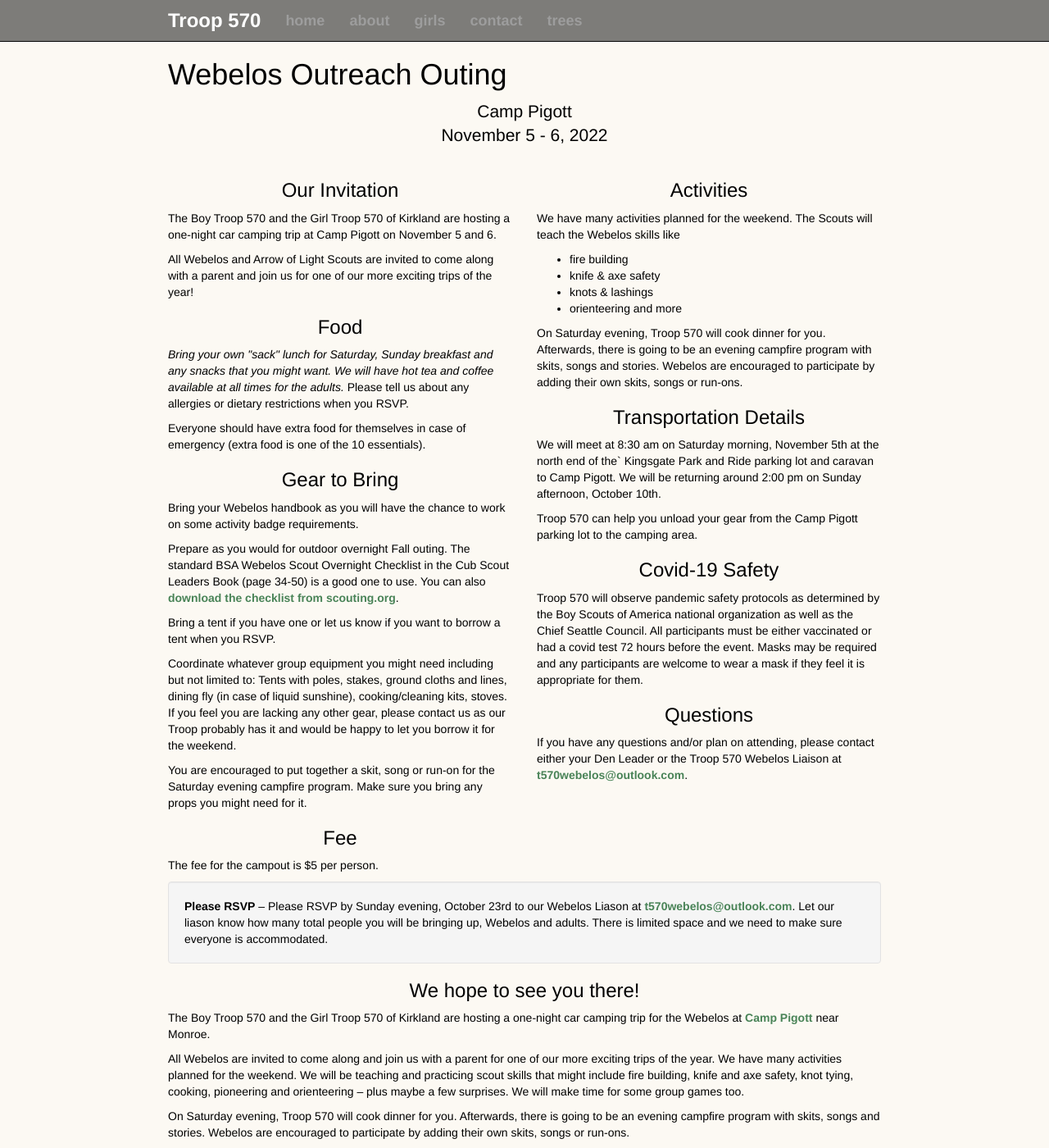
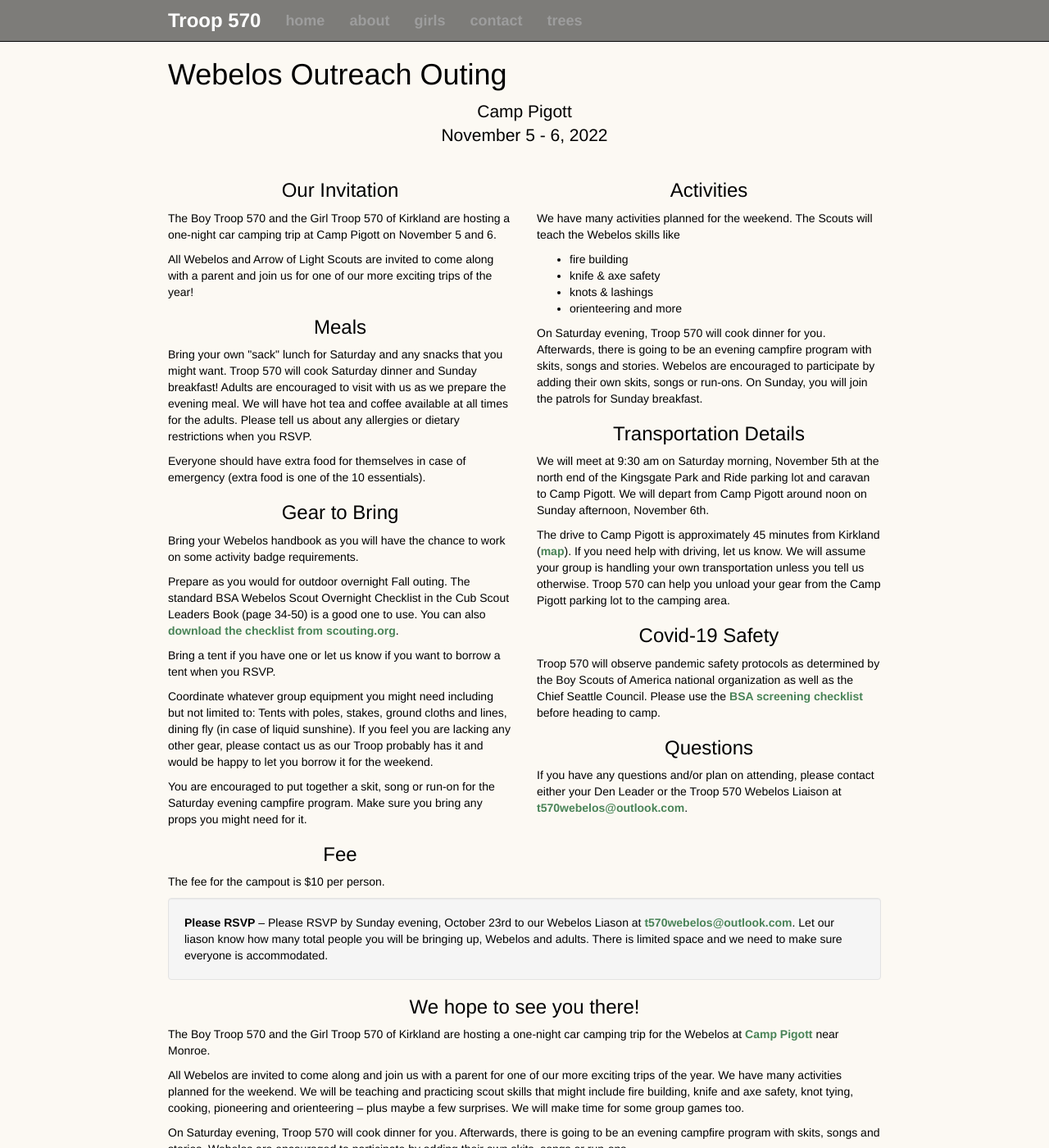
Before and after one commit to troop570/troop570.github.io, a Jekyll site: the page built from webelos/index.html, in a window 1280 px wide and 1400 px high. Shown: the whole window at 82% size. Built offline with Jekyll 4.4.1, drawn with Linux system fonts in a browser that asks for light colours; nearby versions of some CDN libraries; some of the changed text lies outside the part shown.

Commit message:
Update index.html
Per edits from Nina

```diff
--- a/webelos/index.html
+++ b/webelos/index.html
@@ -63,9 +63,10 @@ title: Webelos Outreach Outing
   <p>
     All Webelos and Arrow of Light Scouts are invited to come along with a parent and join us for one of our more exciting trips of the year!
   </p>
-  <h3 class="text-center">Food</h3>
+  <h3 class="text-center">Meals</h3>
   <p>
-    <em>Bring your own "sack" lunch for Saturday, Sunday breakfast and any snacks that you might want. We will have hot tea and coffee available at all times for the adults.</em>
+    Bring your own "sack" lunch for Saturday and any snacks that you might want. Troop 570 will cook Saturday dinner and Sunday breakfast!
+    Adults are encouraged to visit with us as we prepare the evening meal.  We will have hot tea and coffee available at all times for the adults.
     Please tell us about any allergies or dietary restrictions when you RSVP.
   </p>
   <p>Everyone should have extra food for themselves in case of emergency (extra
@@ -88,14 +89,13 @@ title: Webelos Outreach Outing
 
     <p>Coordinate whatever group equipment you might need including but not limited
     to: Tents with poles, stakes, ground cloths and lines, dining fly (in case of
-    liquid sunshine), cooking/cleaning kits, stoves. If you feel you are lacking
-    any other gear, please contact us as our Troop probably has it and would be
-    happy to let you borrow it for the weekend.</p>
+    liquid sunshine). If you feel you are lacking any other gear, please contact us
+    as our Troop probably has it and would be happy to let you borrow it for the weekend.</p>
 
     <p>You are encouraged to put together a skit, song or run-on for the Saturday
     evening campfire program. Make sure you bring any props you might need for it.</p>
     <h3 class="text-center">Fee</h3>
-    <p>The fee for the campout is $5 per person.</p>
+    <p>The fee for the campout is $10 per person.</p>
   </div>
 
 <div class="col-md-6 col-sm-12">
@@ -112,23 +112,24 @@ title: Webelos Outreach Outing
     <p>On Saturday evening, Troop 570 will cook dinner for you. Afterwards, there
       is going to be an evening campfire program with skits, songs and stories.
       Webelos are encouraged to participate by adding their own skits, songs or
-      run-ons.
+      run-ons. On Sunday, you will join the patrols for Sunday breakfast.
     </p>
   <h3 class="text-center">Transportation Details</h3>
   <p>
-    We will meet at 8:30 am on Saturday morning, November 5th at the north end of the` Kingsgate Park and Ride parking lot and caravan to Camp Pigott.
-    We will be returning around 2:00 pm on Sunday afternoon, October 10th.
+    We will meet at 9:30 am on Saturday morning, November 5th at the north end of the Kingsgate Park and Ride parking lot and caravan to Camp Pigott.
+    We will depart from Camp Pigott around noon on Sunday afternoon, November 6th.
   </p>
   <p>
-      Troop 570 can help you unload your gear from the Camp Pigott parking lot to the camping area.
+    The drive to Camp Pigott is approximately 45 minutes from Kirkland (<a href="">map</a>). If you need help with driving, let us know.
+    We will assume your group is handling your own transportation unless you tell us otherwise.
+    Troop 570 can help you unload your gear from the Camp Pigott parking lot to the camping area.
   </p>
   <h3 class="text-center">Covid-19 Safety</h3>
   <p>
     Troop 570 will observe pandemic safety protocols as determined by the Boy Scouts of America national
     organization as well as the Chief Seattle Council.
-    All participants must be either vaccinated or had a covid test 72 hours before the event.
-    Masks may be required and any participants are welcome to wear a mask if they feel it is appropriate for them.
-
+    Please use the <a href="https://filestore.scouting.org/filestore/HealthSafety/pdf/680-102_PreEventChklist.pdf?_gl=1*14r6v2h*_ga*MzgyMTY3MDMzLjE2NjYxMjQ2NzY.*_ga_20G0JHESG4*MTY2NjIwNjMyOS40LjEuMTY2NjIwNjMzNS41NC4wLjA.&_ga=2.146780724.1674980262.1666124676-382167033.1666124676">BSA screening checklist</a>
+    before heading to camp.
   </p>
   <h3 class="text-center">Questions</h3>
   <p>
@@ -164,96 +165,6 @@ run-ons.
 <p>The fee for the campout is $5 per person.
 
 <p>We hope you will join us!
-
-<h4>Travel</h4>
-
-<p>Meet us at the north end of the Kingsgate Park &amp; Ride at 9:30 AM on
-Saturday, November 5th. Plan on leaving the parking lot promptly by 10:00 AM
-when all have arrived.
-
-<p>The drive to Camp Pigott is approximately 45 minutes from Kirkland <a
-href="http://www.seattlebsa.org/media/camping/CampPigottDirections.pdf">(map)</a>.
-If you need help with driving, let us know.
-We will assume your group is handling your own transportation unless you tell
-us otherwise.
-
-<p>Troop 570 will help you transport your gear from the Camp Pigott parking lot to
-the camping area.
-
-<p>We plan to return to the Kingsgate Park &amp; Ride at (or around) 1:00 pm on Sunday,
-November 3rd.</dd>
-
-<h4>Meals</h4>
-
-<p>Bring your own "sack" lunch for Saturday and any snacks
-that you might want.
-
-<p>Troop 570 will cook Saturday dinner and Sunday breakfast! Adults are encouraged to visit with us
-as we prepare the evening meal. We charge $5 per person to cover the cost of
-the meals.
-
-<p>Everyone should have extra food for themselves in case of emergency (extra
-food is one of the 10 essentials).
-
-<h4>Gear</h4>
-
-<p>Bring your Webelos handbook as you will have the chance to work on some
-activity badge requirements.
-
-<p>Prepare as you would for outdoor overnight Fall outing.  The standard BSA
-Webelos Scout Overnight Checklist in the Cub Scout Leaders Book (page 34-50) is
-a good one to use.  You can also <a
-href="http://www.scouting.org/filestore/pdf/34-50.pdf">download the checklist
-from scouting.org</a>.
-
-<p>Bring a tent if you have one or let us know if you want to borrow a tent
-when you RSVP.
-
-<p>Coordinate whatever group equipment you might need including but not limited
-to: Tents with poles, stakes, ground cloths and lines, dining fly (in case of
-liquid sunshine), cooking/cleaning kits, stoves. If you feel you are lacking
-any other gear, please contact us as our Troop probably has it and would be
-happy to let you borrow it for the weekend.
-
-<p>You are encouraged to put together a skit, song or run-on for the Saturday
-evening campfire program. Make sure you bring any props you might need for it.
-
-<div class="well">
-  <b>Please RSVP</b> – Please RSVP by Sunday evening, October 3rd to our
-  Webelos Liason at webelos@t570.org.  Let our liason know how many total people
-  you will be bringing up, Webelos and adults. There is limited space and we
-  need to make sure everyone is accommodated.
-</div>
-
-<h4>Event Leaders</h4>
-<div class="row">
-  <div class="col-xs-4">
-    <address>
-    Jon Schill<br>
-    Boy Troop Scoutmaster<br>
-    425-894-4204<br>
-    jonathanschill@me.com
-    </address>
-  </div>
-  <div class="col-xs-4">
-    <address>
-    Nena Chaing<br>
-    Girl Troop Scoutmaster<br>
-    425-233-5739<br>
-    troop570girls@outlook.com<br>
-    </address>
-  </div>
-  <div class="col-xs-4">
-    <address>
-    Rick Quinn<br>
-    Webelos Liaison<br>
-    Assistant Scoutmaster<br>
-    425-899-7808 (home)<br>
-    206-660-5338 (cell)<br>
-    rick@rvquinn.com
-    </address>
-  </div>
-</div>
 
 <h4>Saturday Schedule</h4>
 
```
